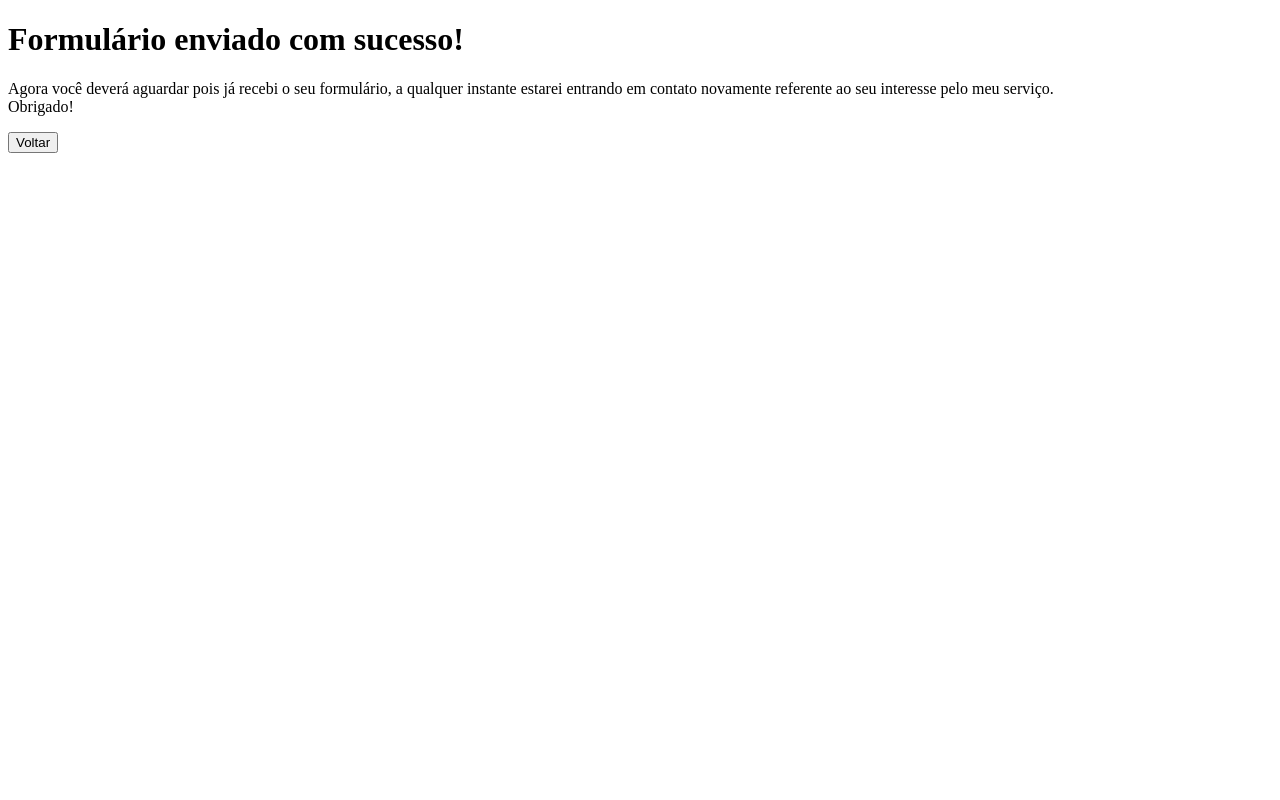
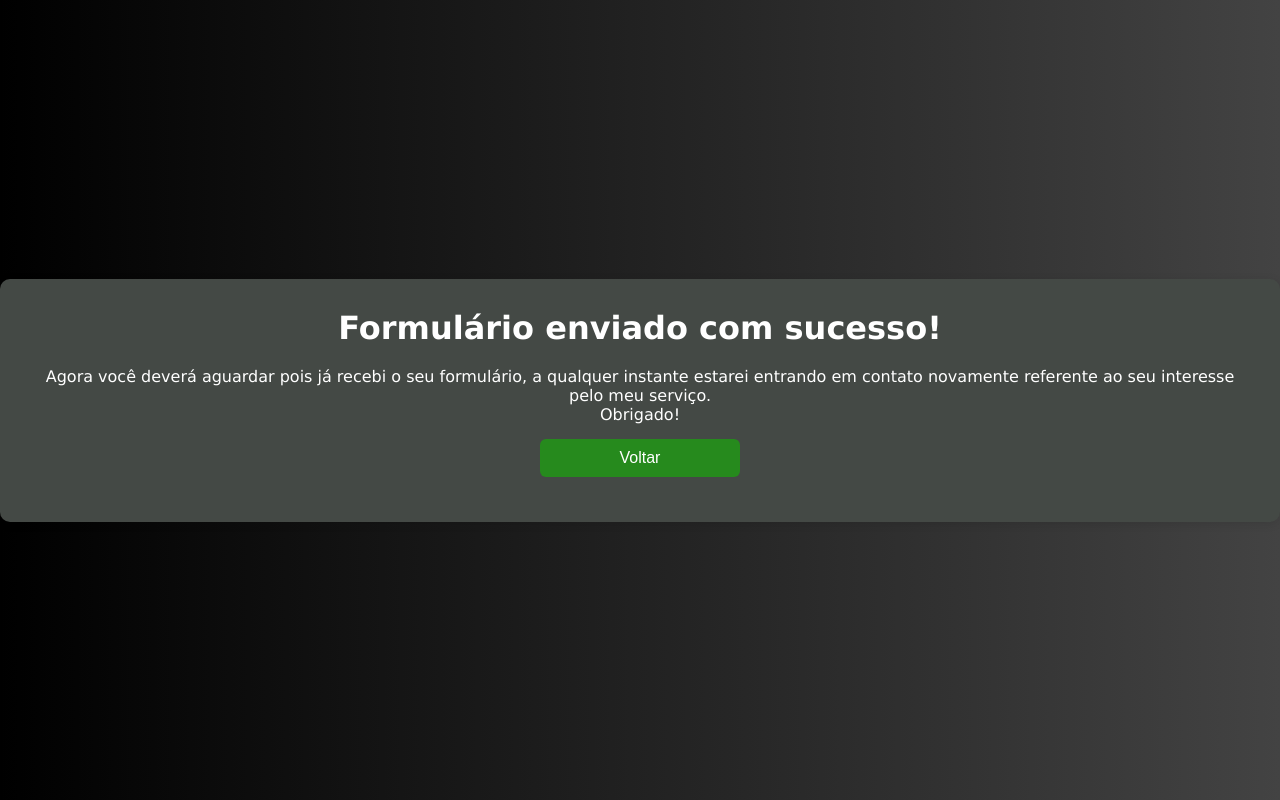
Before and after one commit to RenanMestre/Site_pessoal, a plain HTML site: page agradecimento.html in a window 1280 px wide. Drawn offline with Linux system fonts and the light colour scheme; the site is published under a folder, as on GitHub Pages, so addresses that start at the root find nothing.

Commit message:
Ajuste do link do css

```diff
--- a/agradecimento.html
+++ b/agradecimento.html
@@ -4,7 +4,7 @@
     <meta charset="UTF-8">
     <meta name="viewport" content="width=device-width, initial-scale=1.0">
     <title>Agradecimento</title>
-    <link rel="stylesheet" href="/css/agradecimento.css">
+    <link rel="stylesheet" href="css/agradecimento.css">
 </head>
 <body>
     <main>
```
